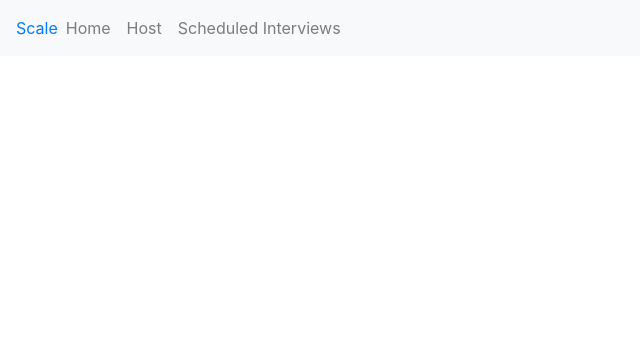
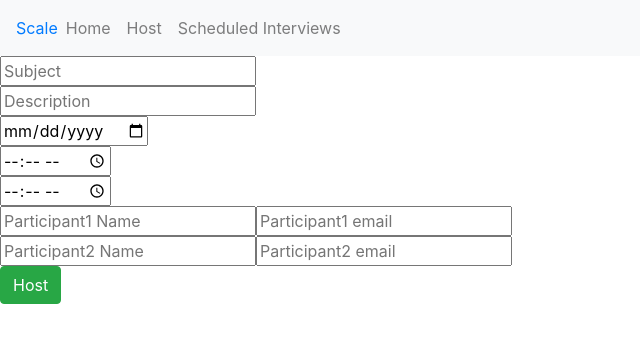
Before and after one commit to nightwarriorftw/scale, a React (Create React App) app in the folder urban/: page /host in a window 1280 px wide. Shown: the top 342 px of the page, without its empty margins (0-640 px from the left). Built offline with nearby package versions, Linux system fonts and the light colour scheme.

Commit message:
Added component for scheduling interviews

```diff
--- a/urban/package.json
+++ b/urban/package.json
@@ -6,6 +6,7 @@
     "@testing-library/jest-dom": "^5.11.6",
     "@testing-library/react": "^11.1.2",
     "@testing-library/user-event": "^12.2.2",
+    "axios": "^0.21.0",
     "react": "^17.0.1",
     "react-dom": "^17.0.1",
     "react-router-dom": "^5.2.0",
--- a/urban/src/App.js
+++ b/urban/src/App.js
@@ -3,6 +3,7 @@ import { BrowserRouter, Route, Switch } from "react-router-dom";
 
 import Navbar from "./components/NavBar";
 import Home from './components/Home';
+import HostInterview from './components/Host';
 
 function App() {
   return (
@@ -13,7 +14,7 @@ function App() {
 
       <Switch>
         <Route exact path="/" component={Home} />
-        {/* <Route exact path="/host" component={Host} /> */}
+        <Route exact path="/host" component={HostInterview} />
         {/* <Route exact path="/interviews" component={Interviews} /> */}
         {/* <Route exact path="/interviews/:id" component={InterviewDetails} /> */}
       </Switch>
--- a/urban/src/components/Host.js
+++ b/urban/src/components/Host.js
@@ -0,0 +1,149 @@
+import React, { useState } from "react";
+import axios from "axios";
+
+const HostInterview = () => {
+  const [subject, setSubject] = useState("");
+  const [description, setDescription] = useState("");
+  const [interviewDate, setInterviewDate] = useState(new Date());
+  let [startTime, setStartTime] = useState("16:32:55");
+  let [endTime, setEndTime] = useState("16:32:55");
+  const [firstParticipantName, setFirstParticipantName] = useState("");
+  const [firstParticipantEmail, setFirstParticipantEmail] = useState("");
+  const [secondParticipantName, setSecondParticipantName] = useState("");
+  const [secondParticipantEmail, setSecondParticipantEmail] = useState("");
+
+  const reset = () => {
+    setSubject("");
+    setDescription("");
+    setFirstParticipantName("");
+    setSecondParticipantName("");
+    setFirstParticipantEmail("");
+    setSecondParticipantEmail("");
+    setStartTime("16:32:55");
+    setStartTime("16:32:55");
+  };
+
+  const handleSubmit = (e) => {
+    e.preventDefault();
+    let obj1 = {},
+      obj2 = {};
+    obj1["name"] = firstParticipantName;
+    obj1["email"] = firstParticipantEmail;
+    obj2["name"] = secondParticipantName;
+    obj2["email"] = secondParticipantEmail;
+
+    let participantsList = [obj1, obj2];
+
+    startTime += ":00";
+    endTime += ":00";
+
+    let newData = {
+      subject: subject,
+      description: description,
+      interview_date: interviewDate,
+      start_time: startTime,
+      end_time: endTime,
+      participants: participantsList,
+    };
+    console.log(newData);
+    axios
+      .post("http://localhost:8000/api/schedule/", newData, {
+        headers: { "content-type": "application/json" },
+      })
+      .then((res) => console.log(res))
+      .catch((err) => console.log(err));
+
+    console.log(subject, description, interviewDate, startTime, endTime);
+    // reset();
+  };
+
+  return (
+    <div className="App">
+      <form onSubmit={handleSubmit} class="form-class">
+        <input
+          type="text"
+          name="subject"
+          id="subject"
+          value={subject}
+          placeholder="Subject"
+          onChange={(e) => setSubject(e.target.value)}
+          required
+        />
+        <br />
+
+        <input
+          type="text"
+          name="description"
+          value={description}
+          placeholder="Description"
+          onChange={(e) => setDescription(e.target.value)}
+          required
+        />
+        <br />
+        <input
+          type="date"
+          name="interviewDate"
+          placeholder="Interview Date"
+          onChange={(e) => setInterviewDate(e.target.value)}
+        />
+        <br />
+        <input
+          type="time"
+          name="startTime"
+          placeholder="Start Time"
+          onChange={(e) => setStartTime(e.target.value)}
+          required
+        />
+        <br />
+        <input
+          type="time"
+          name="endTime"
+          placeholder="End Time"
+          onChange={(e) => setEndTime(e.target.value)}
+          required
+        />
+        <br />
+        <input
+          type="text"
+          name="firstParticipantName"
+          value={firstParticipantName}
+          placeholder="Participant1 Name"
+          onChange={(e) => setFirstParticipantName(e.target.value)}
+          required
+        />
+        <input
+          type="email"
+          name="firstParticipantEmail"
+          value={firstParticipantEmail}
+          placeholder="Participant1 email"
+          onChange={(e) => setFirstParticipantEmail(e.target.value)}
+          required
+        />
+        <br />
+        <input
+          type="text"
+          name="secondParticipantName"
+          value={secondParticipantName}
+          placeholder="Participant2 Name"
+          onChange={(e) => setSecondParticipantName(e.target.value)}
+          required
+        />
+        <input
+          type="email"
+          name="secondParticipantEmail"
+          value={secondParticipantEmail}
+          placeholder="Participant2 email"
+          onChange={(e) => setSecondParticipantEmail(e.target.value)}
+          required
+        />
+        <br />
+
+        <button type="submit" className="btn btn-success">
+          Host
+        </button>
+      </form>
+    </div>
+  );
+};
+
+export default HostInterview;
```
Also changed, not shown: 2 other files (tests, documents, lock files or other folders).
